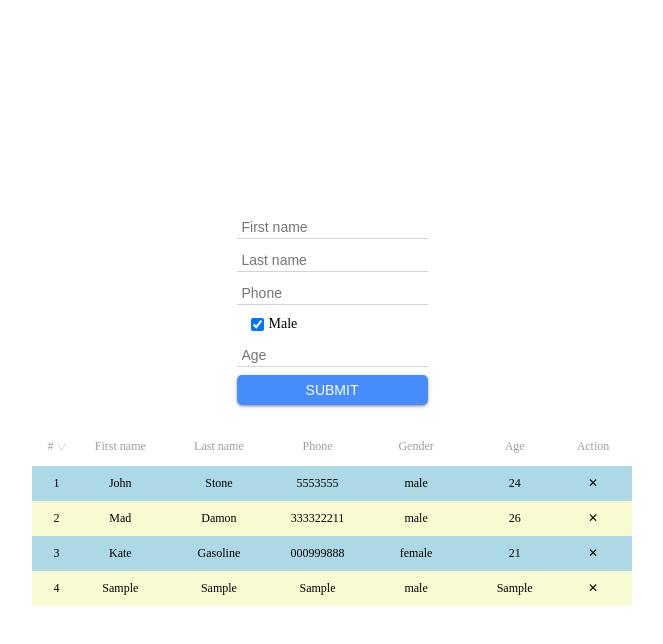
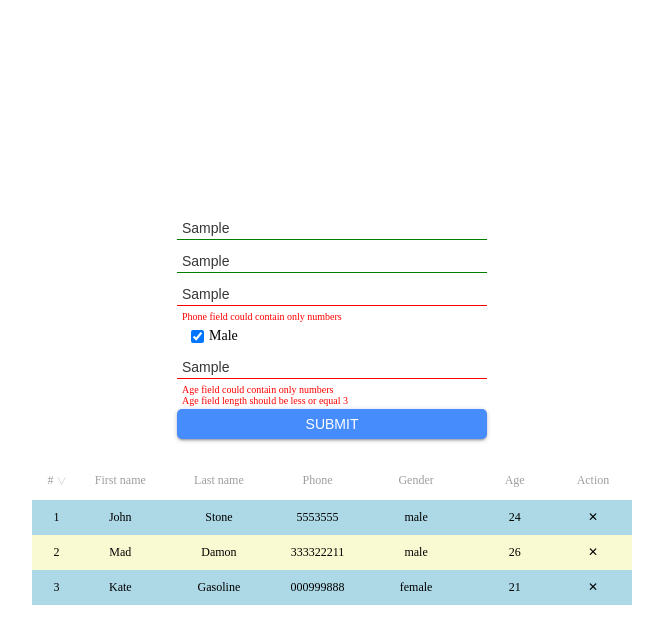
Before and after one commit to lankovova/softindex-test, a React app: page / in a window 1280 px wide. Both pictures are taken after typing "Sample", "Sample", "Sample", "Sample" into the empty fields and a click on the input "Submit". Shown: the top 644 px of the page, without its empty margins (316-979 px from the left). Built offline with nearby package versions, Linux system fonts and the light colour scheme; the HTML template or start-up script is replaced by a standard one.

Commit message:
Form errors done

```diff
--- a/src/UserForm.css
+++ b/src/UserForm.css
@@ -5,6 +5,7 @@
 }
 
 .FormInput {
+    width: 300px;
     padding: 3px 5px;
     margin: 5px 0;
     outline: none;
@@ -62,3 +63,10 @@ input[type=text]:focus {
 .FormSubmit:hover {
     background-color: #5695fc;
 }
+
+.error {
+    font-size: 10px;
+    line-height: 11px;
+    color: red;
+    padding: 0 5px;
+}
--- a/src/UserForm.jsx
+++ b/src/UserForm.jsx
@@ -1,5 +1,5 @@
 import React from 'react';
-import { onlyDigits, onlyLetters } from './utils';
+import { onlyNumbers, validName } from './utils';
 import './UserForm.css';
 
 const INPUT_STATES = {
@@ -18,13 +18,29 @@ export default class UserForm extends React.Component {
             gender: true,
             phone: '',
             age: '',
-            inputsStates: {
-                firstName: INPUT_STATES.UNTOUCHED,
-                lastName: INPUT_STATES.UNTOUCHED,
-                phone: INPUT_STATES.UNTOUCHED,
-                age: INPUT_STATES.UNTOUCHED,
+            formIsValid: false,
+            inputFieldsData: {
+                firstName: {
+                    errors: [],
+                    state: INPUT_STATES.UNTOUCHED,
+                },
+                lastName: {
+                    errors: [],
+                    state: INPUT_STATES.UNTOUCHED,
+                },
+                phone: {
+                    errors: [],
+                    state: INPUT_STATES.UNTOUCHED,
+                },
+                age: {
+                    errors: [],
+                    state: INPUT_STATES.UNTOUCHED,
+                },
             },
         };
+
+        // Object to store input fields refs
+        this.inputFields = {};
 
         this.handleUserInput = this.handleUserInput.bind(this);
         this.handleSubmit = this.handleSubmit.bind(this);
@@ -38,58 +54,117 @@ export default class UserForm extends React.Component {
             gender: true,
             phone: '',
             age: '',
-            inputsStates: {
-                firstName: INPUT_STATES.UNTOUCHED,
-                lastName: INPUT_STATES.UNTOUCHED,
-                phone: INPUT_STATES.UNTOUCHED,
-                age: INPUT_STATES.UNTOUCHED,
+            formIsValid: false,
+            inputFieldsData: {
+                firstName: {
+                    errors: [],
+                    state: INPUT_STATES.UNTOUCHED,
+                },
+                lastName: {
+                    errors: [],
+                    state: INPUT_STATES.UNTOUCHED,
+                },
+                phone: {
+                    errors: [],
+                    state: INPUT_STATES.UNTOUCHED,
+                },
+                age: {
+                    errors: [],
+                    state: INPUT_STATES.UNTOUCHED,
+                },
             },
         });
     }
 
     handleUserInput(event) {
         const { target } = event;
+        const { name } = target;
         const value = target.type === 'checkbox' ? target.checked : target.value;
 
         this.setState(
-            { [target.name]: value },
-            () => { this.validateField(target, value); }
+            { [name]: value },
+            // Validate all fields except checkboxes
+            () => { if (target.type !== 'checkbox') this.validateField(name, value); }
         );
     }
 
-    // TODO: Add mutliple validation error message
-    validateField(target, value) {
+    validateField(name, value) {
         let hasError = false;
+        const errorMessages = [];
 
-        switch (target.name) {
+        // Common validation rules for all fields
+        if (value.length === 0) {
+            hasError = true;
+            errorMessages.push('Field length must be greater that 0');
+        }
+        if (value.length > 50) {
+            hasError = true;
+            errorMessages.push('Field length must be less or equal 50');
+        }
+
+        switch (name) {
             case 'firstName':
             case 'lastName': {
-                if (!onlyLetters(value)) { hasError = true; }
+                if (!validName(value)) {
+                    hasError = true;
+                    errorMessages.push('Name field could contain only letters, hyphens and single quotes');
+                }
                 break;
             }
-            case 'phone':
+            case 'phone': {
+                if (!onlyNumbers(value)) {
+                    hasError = true;
+                    errorMessages.push('Phone field could contain only numbers');
+                }
+                break;
+            }
             case 'age': {
-                if (!onlyDigits(value)) { hasError = true; }
+                if (!onlyNumbers(value)) {
+                    hasError = true;
+                    errorMessages.push('Age field could contain only numbers');
+                }
+                if (value.length > 3) {
+                    hasError = true;
+                    errorMessages.push('Age field length should be less or equal 3');
+                }
                 break;
             }
             default: { break; }
         }
 
         this.setState((prevState) => {
-            const newInputStates = prevState.inputsStates;
-            newInputStates[target.name] = (hasError) ? INPUT_STATES.ERROR : INPUT_STATES.PASS;
+            const newInputStates = prevState.inputFieldsData;
+            newInputStates[name].state = (hasError) ? INPUT_STATES.ERROR : INPUT_STATES.PASS;
+            newInputStates[name].errors = errorMessages;
 
-            return { inputsStates: newInputStates };
-        }, () => {
-            console.log(this.state.inputsStates);
+            return { inputFieldsData: newInputStates };
+        }, () => { this.validateForm(); });
+    }
+
+    validateForm() {
+        let formIsValid = true;
+
+        Object.values(this.state.inputFieldsData).forEach((field) => {
+            if (field.state !== INPUT_STATES.PASS) {
+                formIsValid = false;
+            }
         });
+
+        this.setState({ formIsValid });
     }
 
     handleSubmit(formSubmitEvent) {
         formSubmitEvent.preventDefault();
 
-        this.props.onSubmit(this.state);
-        this.clearFields();
+        if (this.state.formIsValid) {
+            this.props.onSubmit(this.state);
+            this.clearFields();
+        } else {
+            // Validate all fields to show errors
+            Object.values(this.inputFields).forEach((field) => {
+                this.validateField(field.name, field.value);
+            });
+        }
     }
 
     inputStateClass(state) {
@@ -108,32 +183,47 @@ export default class UserForm extends React.Component {
             <form onSubmit={this.handleSubmit} className="Form">
                 {/* TODO: Extract textInput element from here */}
                 <input
-                    className={`FormInput ${this.inputStateClass(this.state.inputsStates.firstName)}`}
+                    className={`FormInput ${this.inputStateClass(this.state.inputFieldsData.firstName.state)}`}
                     type="text"
                     name="firstName"
                     placeholder="First name"
+                    ref={el => this.inputFields.firstName = el}
                     value={this.state.firstName}
                     onChange={this.handleUserInput}
-                    required
                 />
+                {
+                    this.state.inputFieldsData.firstName.errors.map(error => (
+                        <div className="error" key={error.toString()}>{error}</div>
+                    ))
+                }
                 <input
-                    className={`FormInput ${this.inputStateClass(this.state.inputsStates.lastName)}`}
+                    className={`FormInput ${this.inputStateClass(this.state.inputFieldsData.lastName.state)}`}
                     type="text"
                     name="lastName"
                     placeholder="Last name"
+                    ref={el => this.inputFields.lastName = el}
                     value={this.state.lastName}
                     onChange={this.handleUserInput}
-                    required
                 />
+                {
+                    this.state.inputFieldsData.lastName.errors.map(error => (
+                        <div className="error" key={error.toString()}>{error}</div>
+                    ))
+                }
                 <input
-                    className={`FormInput ${this.inputStateClass(this.state.inputsStates.phone)}`}
+                    className={`FormInput ${this.inputStateClass(this.state.inputFieldsData.phone.state)}`}
                     type="text"
                     name="phone"
                     placeholder="Phone"
+                    ref={el => this.inputFields.phone = el}
                     value={this.state.phone}
                     onChange={this.handleUserInput}
-                    required
                 />
+                {
+                    this.state.inputFieldsData.phone.errors.map(error => (
+                        <div className="error" key={error.toString()}>{error}</div>
+                    ))
+                }
                 <label className="FormCheckbox" htmlFor="genderField">
                     <input
                         type="checkbox"
@@ -146,14 +236,19 @@ export default class UserForm extends React.Component {
                     {(this.state.gender) ? 'Male' : 'Female'}
                 </label>
                 <input
-                    className={`FormInput ${this.inputStateClass(this.state.inputsStates.age)}`}
+                    className={`FormInput ${this.inputStateClass(this.state.inputFieldsData.age.state)}`}
                     type="text"
                     name="age"
                     placeholder="Age"
+                    ref={el => this.inputFields.age = el}
                     value={this.state.age}
                     onChange={this.handleUserInput}
-                    required
                 />
+                {
+                    this.state.inputFieldsData.age.errors.map(error => (
+                        <div className="error" key={error.toString()}>{error}</div>
+                    ))
+                }
                 <input className="FormSubmit" type="submit" value="Submit" />
             </form>
         );
--- a/src/utils.js
+++ b/src/utils.js
@@ -3,17 +3,17 @@
  * @param {String} string String to check
  * @returns {Boolean} Returns true if string contains only digits, otherwise - returns false
  */
-export function onlyDigits(string) {
+export function onlyNumbers(string) {
     return /^\d+$/.test(string);
 }
 
 /**
- * Check if string contains only letters
+ * Check if string is valid name
  * @param {String} string String to check
- * @returns {Boolean} Returns true if string contains only letters, otherwise - returns false
+ * @returns {Boolean} Returns true if string is valid name, otherwise - returns false
  */
-export function onlyLetters(string) {
-    return /^[a-zA-Z]+$/.test(string);
+export function validName(string) {
+    return /^[a-zA-Z-' ]+$/.test(string);
 }
 
 /**
```
Also changed, not shown: 1 other file (tests, documents, lock files or other folders).
